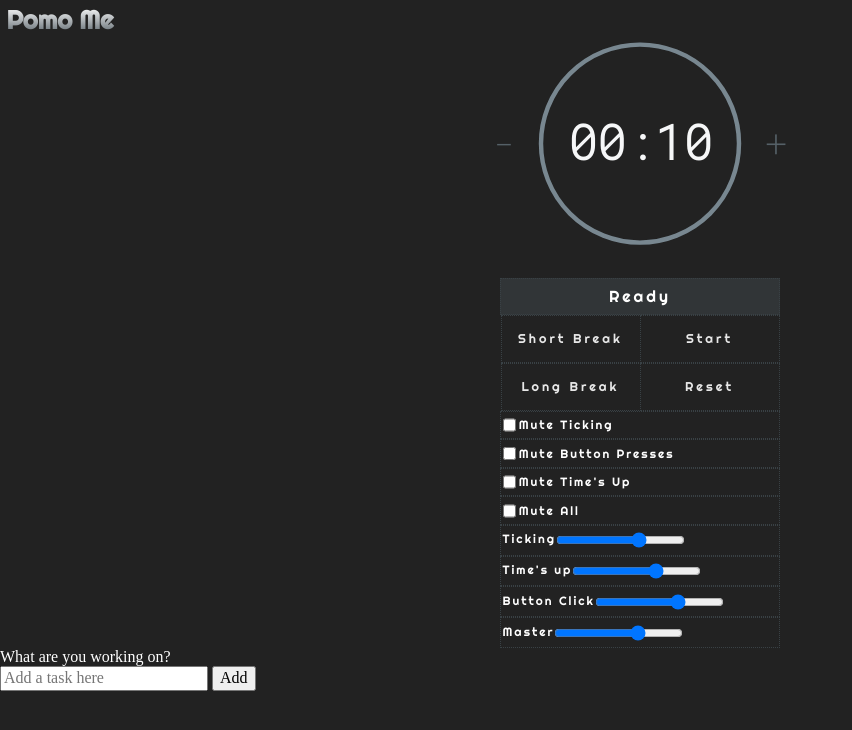
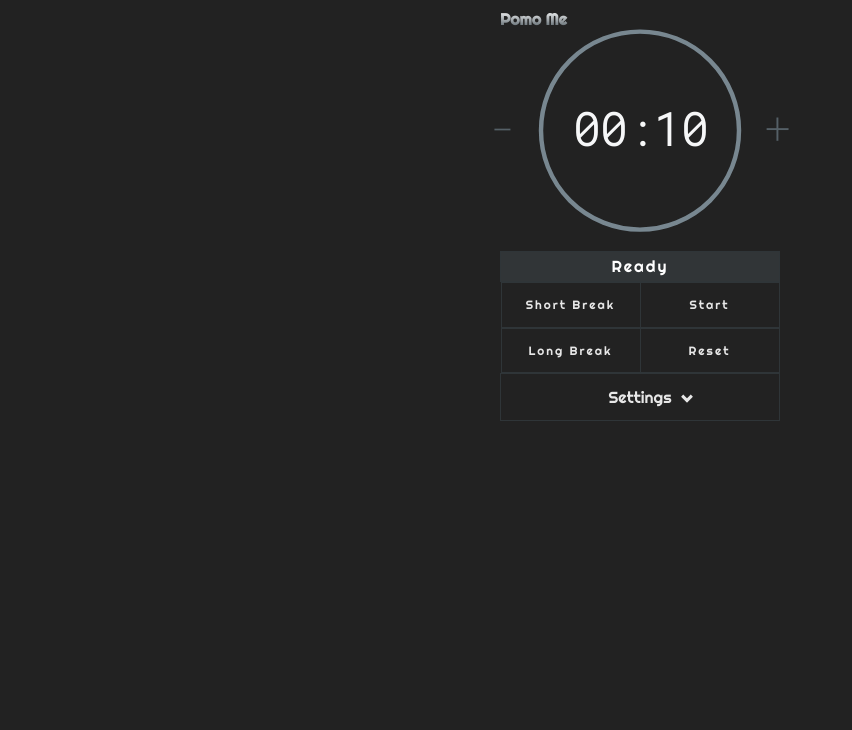
Before and after one commit to arthvadrr/pomo-me, a website: page index.html in a window 1280 px wide. Shown: the whole page, without its empty margins (0-852 px from the left). Drawn offline with Linux system fonts and the light colour scheme.

Commit message:
Cleaned up crap and Roadmap

```diff
--- a/bundle.js
+++ /dev/null
@@ -1,3 +0,0 @@
-'use strict';
-
-console.log("hi");
--- a/index.html
+++ b/index.html
@@ -1,3 +1,4 @@
+<!--TODO figure out why prettier is on meth-->
 <!DOCTYPE html>
 
 <html lang="en">
@@ -96,43 +97,49 @@
                                     ></circle>
                                 </svg>
                             </div>
-                            <button id="decreaseTime">
-                                -
-                            </button>
+                            <button id="decreaseTime">-</button>
                             <div id="timer"></div>
-                            <button id="increaseTime">
-                                +
-                            </button>
+                            <button id="increaseTime">+</button>
                         </div>
                     </div>
                     <div class="controls">
                         <div id="stateView">
-                            <div class="state">
-                                Ready
-                            </div>
+                            <div class="state">Ready</div>
                         </div>
                         <div class="control-row">
                             <div class="control-col">
-                                <button id="shortBreak">
-                                    Short Break
-                                </button>
-                                <button id="longBreak">
-                                    Long Break
-                                </button>
+                                <button id="shortBreak">Short Break</button>
+                                <button id="longBreak">Long Break</button>
                             </div>
                             <div class="control-col">
                                 <button id="start" aria-pressed="false">
                                     Start
                                 </button>
-                                <button id="reset">
-                                    Reset
-                                </button>
+                                <button id="reset">Reset</button>
                             </div>
                         </div>
-                        <div class="control-row settings">
+                        <div class="container">
+                            <h2>
+                                <button
+                                    type="button"
+                                    id="settings-toggle"
+                                    aria-expanded="false"
+                                    data-target="settings-container"
+                                >
+                                    Settings
+                                </button>
+                            </h2>
+                            <div
+                                id="settings-container"
+                                class="control-row settings"
+                                role="region"
+                            >
+                                <h3>Volume</h3>
                                 <div class="input-container">
                                     <input id="mute-ticking" type="checkbox" />
-                                <label for="mute-ticking">Mute Ticking</label>
+                                    <label for="mute-ticking"
+                                        >Mute Ticking</label
+                                    >
                                 </div>
                                 <div class="input-container">
                                     <input
@@ -175,7 +182,9 @@
                                     />
                                 </div>
                                 <div class="input-container">
-                                <label for="times-up-volume">Time's up</label>
+                                    <label for="times-up-volume"
+                                        >Time's up</label
+                                    >
                                     <input
                                         type="range"
                                         id="times-up-volume"
@@ -187,7 +196,9 @@
                                     />
                                 </div>
                                 <div class="input-container">
-                                <label for="button-volume">Button Click</label>
+                                    <label for="button-volume"
+                                        >Button Click</label
+                                    >
                                     <input
                                         type="range"
                                         id="button-volume"
@@ -212,27 +223,6 @@
                                 </div>
                             </div>
                         </div>
-                    <div class="task-list">
-                        <form action="#" class="task-form">
-                            <legend>
-                                What are you working on?
-                            </legend>
-
-                            <input
-                                type="text"
-                                name="name"
-                                placeholder="Add a task here"
-                                value=""
-                                id="name"
-                            />
-
-                            <input
-                                type="submit"
-                                name="submit"
-                                value="Add"
-                                class="button"
-                            />
-                        </form>
                     </div>
                 </div>
             </main>
--- a/src/sass/_body.scss
+++ b/src/sass/_body.scss
@@ -11,6 +11,22 @@ body {
         width: 100%;
         box-shadow: $box-shadow;
         color: $light-text;
+
+        .branding {
+            margin: 0 auto;
+            width: 280px;
+
+            h1 {
+                margin: 0;
+                margin-top: 1rem;
+            }
+        }
+    }
+
+    .container {
+        border: 1px solid $classic-border;
+        width: 278px;
+        margin: 0 auto;
     }
 
     .hidden {
--- a/src/sass/_normalize.scss
+++ b/src/sass/_normalize.scss
@@ -1,6 +1,7 @@
 html {
     line-height: 1.15;
     -webkit-text-size-adjust: 100%;
+    font-size: 62.5%;
 }
 
 body {
@@ -94,24 +95,24 @@ select {
 }
 
 button,
-[type="button"],
-[type="reset"],
-[type="submit"] {
+[type='button'],
+[type='reset'],
+[type='submit'] {
     -webkit-appearance: button;
 }
 
 button::-moz-focus-inner,
-[type="button"]::-moz-focus-inner,
-[type="reset"]::-moz-focus-inner,
-[type="submit"]::-moz-focus-inner {
+[type='button']::-moz-focus-inner,
+[type='reset']::-moz-focus-inner,
+[type='submit']::-moz-focus-inner {
     border-style: none;
     padding: 0;
 }
 
 button:-moz-focusring,
-[type="button"]:-moz-focusring,
-[type="reset"]:-moz-focusring,
-[type="submit"]:-moz-focusring {
+[type='button']:-moz-focusring,
+[type='reset']:-moz-focusring,
+[type='submit']:-moz-focusring {
     outline: 1px dotted ButtonText;
 }
 
@@ -136,23 +137,23 @@ textarea {
     overflow: auto;
 }
 
-[type="checkbox"],
-[type="radio"] {
+[type='checkbox'],
+[type='radio'] {
     box-sizing: border-box;
     padding: 0;
 }
 
-[type="number"]::-webkit-inner-spin-button,
-[type="number"]::-webkit-outer-spin-button {
+[type='number']::-webkit-inner-spin-button,
+[type='number']::-webkit-outer-spin-button {
     height: auto;
 }
 
-[type="search"] {
+[type='search'] {
     -webkit-appearance: textfield;
     outline-offset: -2px;
 }
 
-[type="search"]::-webkit-search-decoration {
+[type='search']::-webkit-search-decoration {
     -webkit-appearance: none;
 }
 
--- a/src/sass/_timer.scss
+++ b/src/sass/_timer.scss
@@ -2,9 +2,8 @@
     .display {
         position: relative;
         font-weight: bold;
-        padding-top: 1.5rem;
-        padding-bottom: 4.8rem;
-        padding-top: 4.5rem;
+        padding-top: 7.3rem;
+        padding-bottom: 8.5rem;
 
         .timer-section {
             position: relative;
@@ -12,15 +11,19 @@
             justify-content: center;
 
             button {
+                position: relative;
+                left: 0;
                 font-family: 'RobotoMono';
-                flex-grow: 1;
-                font-size: 2.4rem;
+                flex-grow: 0;
+                font-size: 4.5rem;
+                line-height: 4.5rem;
+                margin-bottom: 0.4rem;
                 color: $classic-primary;
                 background-color: transparent;
                 border: none;
                 transition: $transition;
                 cursor: pointer;
-                max-width: 8rem;
+                width: 14rem;
 
                 &:hover,
                 &:focus {
@@ -31,7 +34,8 @@
 
             #timer {
                 font-family: 'RobotoMono';
-                font-size: 3rem;
+                font-size: 4.5rem;
+                line-height: 5.5rem;
                 user-select: none;
                 color: lighten($classic-primary, 60%);
                 z-index: 10;
@@ -64,26 +68,75 @@
         }
     }
 
+    #settings-toggle {
+        position: relative;
+        display: block;
+        margin: 1rem auto;
+        width: 278px;
+        background: unset;
+        border: unset;
+        color: $gray-text;
+        font-family: Righteous;
+        font-size: 16px;
+        cursor: pointer;
+
+        &:before,
+        &:after {
+            content: '';
+            position: absolute;
+            height: 3px;
+            width: 8px;
+            top: 10px;
+            right: 9rem;
+            background-color: $gray-text;
+            transform: rotate(45deg);
+            transition: transform 0.1s cubic-bezier(0.25, 0.8, 0.25, 1);
+        }
+
+        &:after {
+            transform: rotate(-45deg);
+            right: 8.6rem;
+        }
+
+        &[aria-expanded='true'] {
+            &:before {
+                transform: rotate(-45deg);
+            }
+
+            &:after {
+                transform: rotate(45deg);
+            }
+        }
+    }
+
     .settings {
-        display: flex;
+        display: none !important;
         flex-direction: column;
-        max-width: 280px;
-        margin: 0 auto;
         font-family: Righteous, sans-serif;
-        font-size: 12px;
-        font-weight: 300;
+        font-size: 1.2rem;
         text-align: center;
         letter-spacing: 2px;
         user-select: none;
+        padding: 1rem;
+        border-radius: 0;
+
+        h3 {
+            text-align: left;
+        }
 
         .input-container {
             display: flex;
             justify-content: flex-start;
             padding: 0.4rem 0.1rem;
-            border: 1px dotted darken($classic-primary, 12%);
+            border: 1px solid $classic-border;
+            padding: 0.5rem;
             input {
                 margin-right: 0.2rem;
             }
+        }
+
+        &.shown {
+            display: flex !important;
         }
     }
 
@@ -93,13 +146,13 @@
         #stateView {
             margin: 0 auto;
             width: 278px;
-            border: 1px dotted darken($classic-primary, 12%);
+            border: 1px solid $classic-border;
             font-family: Righteous;
             font-weight: 300;
             font-size: 16px;
-            letter-spacing: 3px;
+            letter-spacing: 2px;
             padding: 0.5rem 0;
-            margin-top: 2rem;
+            margin-top: 1rem;
         }
 
         .control-row {
@@ -113,16 +166,15 @@
 
                 button {
                     width: 140px;
-                    height: 3rem;
                     cursor: pointer;
-                    padding: 0.3rem 0;
-                    border: 1px dotted darken($classic-primary, 12%);
+                    padding: 1.5rem 0;
+                    border: 1px solid $classic-border;
                     background-color: unset;
                     color: $gray-text;
                     font-family: Righteous;
                     font-weight: 300;
-                    font-size: 0.8rem;
-                    letter-spacing: 3px;
+                    font-size: 1.2rem;
+                    letter-spacing: 2px;
                     transition: $transition;
 
                     &[aria-pressed='true'] {
@@ -131,7 +183,7 @@
 
                     &:hover {
                         color: $light-text;
-                        border: 1px dotted lighten($classic-primary, 12%);
+                        background-color: $classic-primary;
                     }
 
                     &:active {
--- a/src/sass/_variables.scss
+++ b/src/sass/_variables.scss
@@ -3,6 +3,7 @@
 $classic-primary: #556067;
 $classic-active: #00c896;
 $classic-background: #222222;
+$classic-border: #2f3538;
 $light-text: #ffffff;
 $gray-text: #e7e7e7;
 $dark-text: #222222;
--- a/src/scripts/global_variables.js
+++ b/src/scripts/global_variables.js
@@ -22,7 +22,7 @@ export const $elements = {
     audioTicking: document.getElementById('audioTicking'),
     audioButtonPress: document.getElementById('audioButtonPress'),
     audioTimesUp: document.getElementById('audioTimesUp'),
-    stateView: document.getElementById('stateView')
+    stateView: document.getElementById('stateView'),
 };
 
 export let state = {
@@ -41,5 +41,6 @@ export let state = {
     originalTime: 10,
     startTime: 10,
     remainingTime: 10,
-    currentDelta: 0
+    currentDelta: 0,
+    tickingStart: 0.5,
 };
--- a/src/scripts/main.js
+++ b/src/scripts/main.js
@@ -1,2 +1,3 @@
 import './audio';
 import './timer';
+import './settings_toggle';
```
Also changed, not shown: package.json (+6 -5 lines), rollup.config.js (+22 -19 lines), src/sass/main.scss (+8 -7 lines), src/sass/tasks.scss (added, +9 -0 lines), src/scripts/audio.js (+12 -12 lines), src/scripts/settings_toggle.js (added, +20 -0 lines), src/scripts/timer.js (+23 -11 lines), build/index.min.js, build/styles.min.css, readme.md, src/.babelrc.json, 1 other file. Lines whose indentation alone changed are shown as unchanged.
